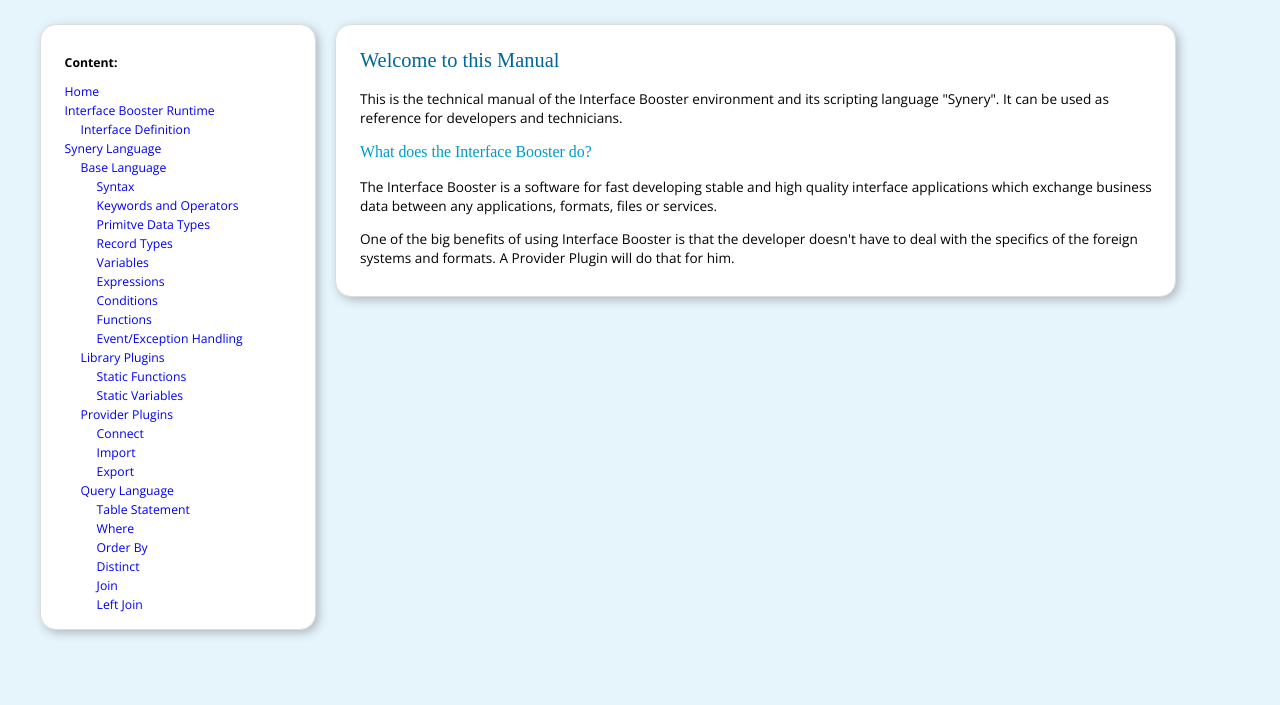
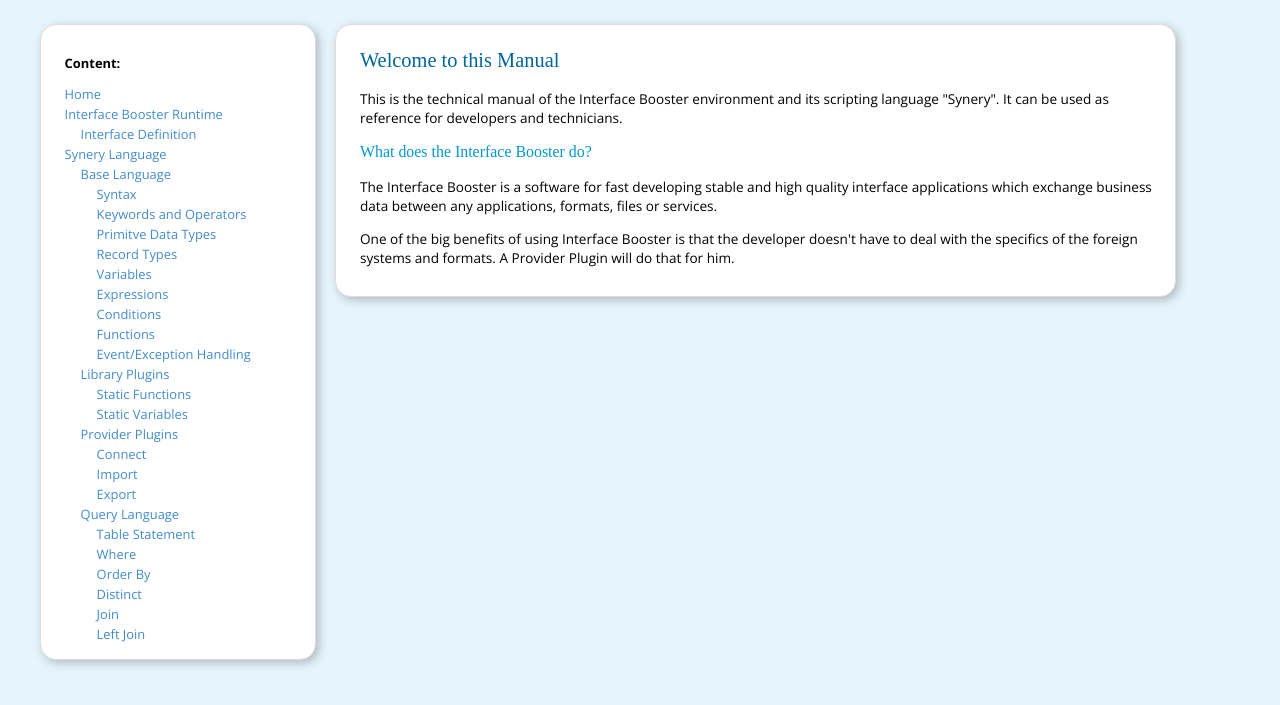
Before and after one commit to Workbooster/InterfaceBooster.TechnicalManual, a plain HTML site: page doc/index.html in a window 1280 px wide. Shown: the part 75-780 px from the top of the page. Drawn offline with nearby package versions, Linux system fonts and the light colour scheme; a web font is replaced by a local one.

Commit message:
added a general style for links

```diff
--- a/doc/css/style.css
+++ b/doc/css/style.css
@@ -6,13 +6,14 @@
 h2 { margin-top: 8px; color: #006699; }
 h3 { color: #0099CC; }
 code { border: 1px solid #ECECEC; background-color: #FAFAFA; }
+a { color: #428bca; text-decoration: none; }
+a:hover, a:focus { color: #2a6496; text-decoration: underline; }
 #page { max-width: 95%; margin: 0px auto; }
 #header { clear: both; }
-#navig { font-size: 0.9em; }
+#navig { font-size: 0.95em; }
 #navig ul { margin: 0px 0px 0px 0px; padding: 0px 0px 0px 0px; list-style: none; }
 #navig li { margin: 2px 0px 0px 0px; }
 #navig ul li ul { padding: 0px 0px 0px 16px; }
-#navig a { text-decoration: none; }
 #content { }
 
 .page-container {
```
